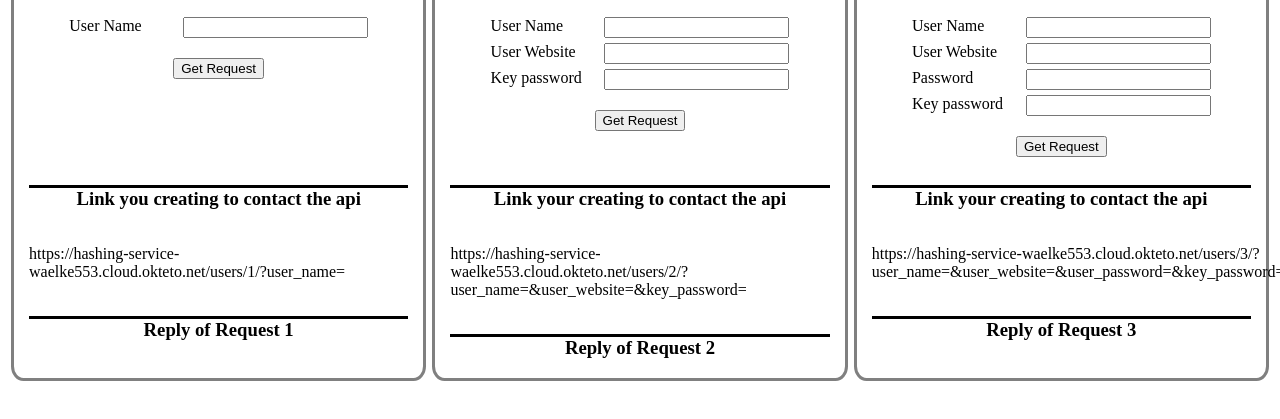
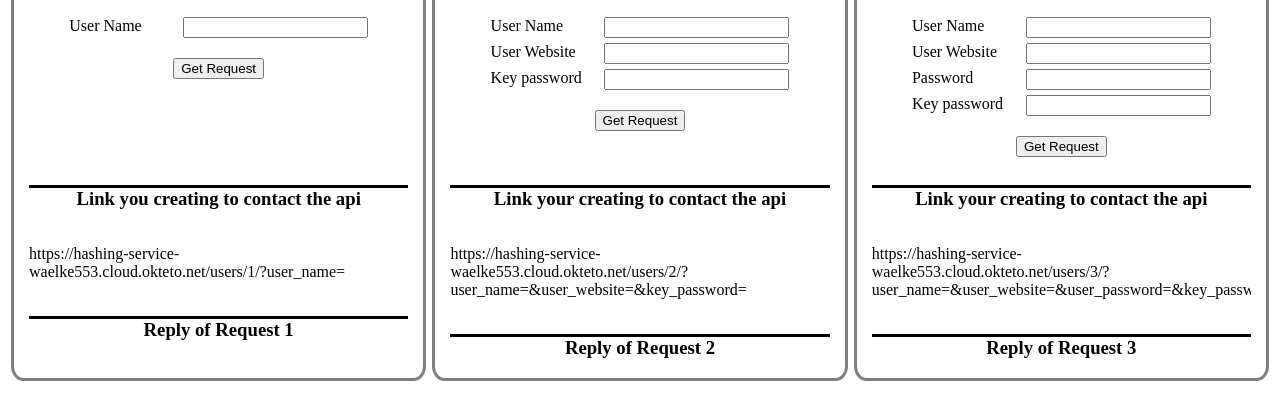
Before and after one commit to waelke553/api_basisproject_website, a plain HTML site: page index.html in a window 1280 px wide. Shown: the part 315-734 px from the top of the page. Drawn offline with nearby package versions, Linux system fonts and the light colour scheme.

Commit message:
heb nog een url van een api mooi gemaakt dat de page nog responsife blijft

```diff
--- a/style.css
+++ b/style.css
@@ -74,7 +74,7 @@
 
 }
 
-#url_api_1, #url_api_2{
+#url_api_1, #url_api_2, #url_api_3{
     overflow: auto;
 }
 
```
